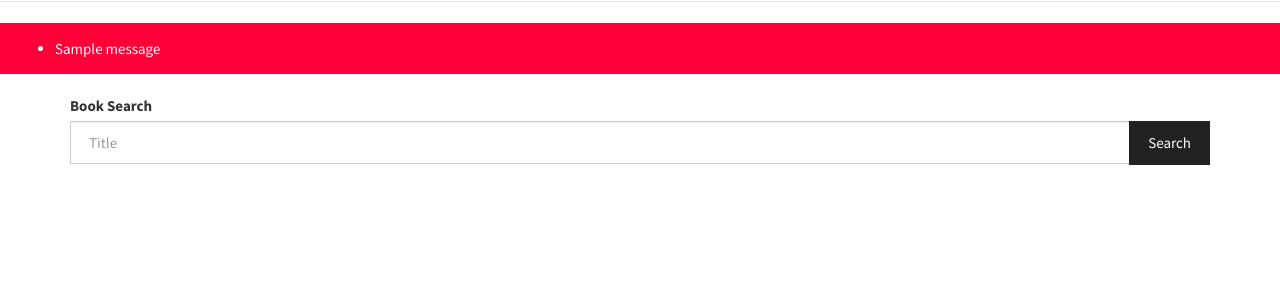
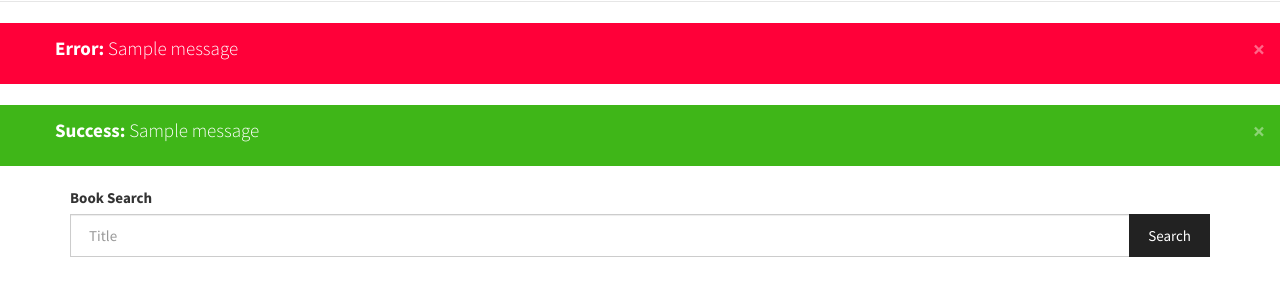
Before and after one commit to cshinaver/BookFinder, a Flask app: page / in a window 1280 px wide. Shown: the part 51-351 px from the top of the page. Run offline with Flask 2, Linux system fonts and the light colour scheme; one stand-in notice (Sample message) is shown; some libraries are stand-ins or nearby versions.

Commit message:
flash works for success and error messages

```diff
--- a/bookfinder/templates/base.html
+++ b/bookfinder/templates/base.html
@@ -55,17 +55,32 @@
 		{% endblock %}
 		</div>
 		<div id="flash">
-			<div class="alert alert-dismissible alert-danger">
-			{% with messages = get_flashed_messages() %}
-			  {% if messages %}
-			    <ul class=flashes>
-			    {% for message in messages %}
-			      <li>{{ message | safe }}</li>
-			    {% endfor %}
-			    </ul>
-			  {% endif %}
+			{% with errors = get_flashed_messages(category_filter=["error"]) %}
+				{% if errors %}
+					<div class="alert alert-danger">
+					  <a class="close" href="#">×</a>
+					  <ul>
+					    {%- for msg in errors %}
+					    <h4><strong>Error: </strong>{{ msg }}</h4>
+					    {% endfor -%}
+					  </ul>
+					</div>
+				{% endif %}
 			{% endwith %}
-			</div>
+
+			{% with errors = get_flashed_messages(category_filter=["success"]) %}
+				{% if errors %}
+					<div class="alert alert-success">
+					  <a class="close" href="#">×</a>
+					  <ul>
+					    {%- for msg in errors %}
+					    <h4><strong>Success: </strong>{{ msg }}</h4>
+					    {% endfor -%}
+					  </ul>
+					</div>
+				{% endif %}
+			{% endwith %}
+
 		</div>
 		<div id="content">{% block content %}{% endblock %}</div>
 		<div id="footer">
```
Also changed, not shown: bookfinder/purchase/views.py (+6 -7 lines).
